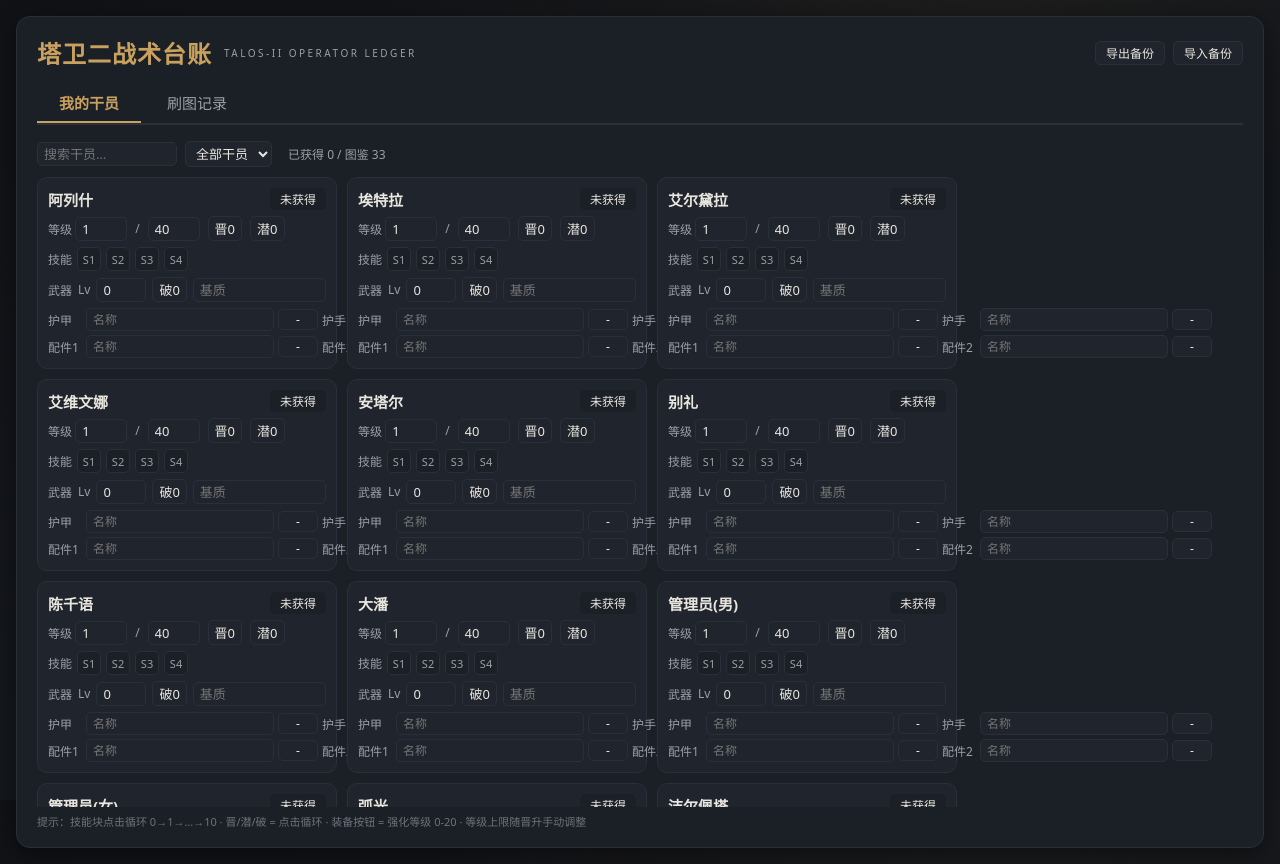
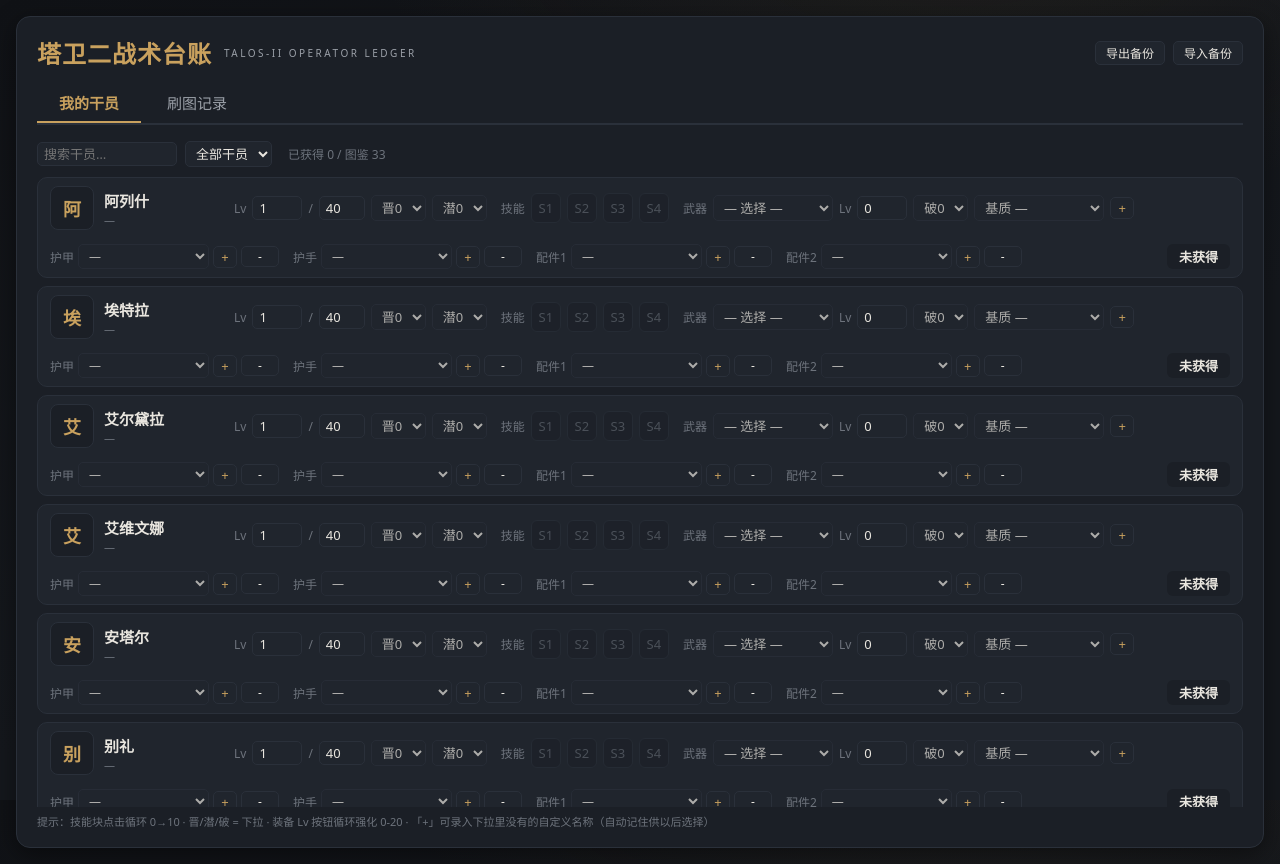
Before and after one commit to Icstick/ef-tools, a React (Vite) app: page / in a window 1280 px wide. Built offline with nearby package versions, Linux system fonts and the light colour scheme.

Commit message:
feat: 行卡布局 — 每角色一行(头像位/身份/等级/晋潜下拉/4技能块/武器+基质/装备4件下拉+自定义+)

```diff
--- /dev/null
+++ b/public/data/lists.json
@@ -0,0 +1,38 @@
+{
+ "weapons": [
+  "点心时刻",
+  "苦难的尽头",
+  "寒夜幽影",
+  "黄金时代",
+  "遥望",
+  "曜夜的首演",
+  "联结点",
+  "四二式·肃阵",
+  "灯火使命",
+  "幻想苦痛"
+ ],
+ "equips": [
+  "险关通信器",
+  "险关手甲",
+  "险关装甲",
+  "长息加固板·壹型",
+  "浊流切割炬·壹型",
+  "集成实训突袭护甲",
+  "集成实训突袭护手",
+  "集成实训突袭刺刀",
+  "集成实训医疗护甲",
+  "集成实训医疗护手"
+ ],
+ "matrix": [
+  "无瑕基质·效益",
+  "无瑕基质·流转",
+  "无瑕基质·夜幕",
+  "无瑕基质·迸发",
+  "无瑕基质·切骨",
+  "无瑕基质·医疗",
+  "无瑕基质·附术",
+  "无瑕基质·残暴",
+  "无瑕基质·巧技",
+  "无瑕基质·昂扬"
+ ]
+}
--- a/src/main.jsx
+++ b/src/main.jsx
@@ -12,8 +12,10 @@ const TABS = [
 function App() {
   const [tab, setTab] = useState('roster')
   const [ops, setOps] = useState(null)
+  const [lists, setLists] = useState(null)
   useEffect(() => {
     fetch('data/ops.json').then(r => r.json()).then(setOps).catch(() => setOps({ error: true }))
+    fetch('data/lists.json').then(r => r.json()).then(setLists).catch(() => {})
   }, [])
   return (
     <div style={{ padding: 16, maxWidth: 1280, margin: '0 auto' }}>
@@ -33,7 +35,7 @@ function App() {
         </nav>
         {!ops && <div style={{ color: 'var(--muted)' }}>加载干员数据…</div>}
         {ops && ops.error && <div style={{ color: 'var(--warn)' }}>数据加载失败</div>}
-        {ops && !ops.error && <>{tab === 'roster' && <RosterPage ops={ops} />}{tab === 'farm' && <FarmPage />}</>}
+        {ops && !ops.error && lists && <>{tab === 'roster' && <RosterPage ops={ops} lists={lists} />}{tab === 'farm' && <FarmPage />}</>}
       </div>
     </div>
   )
--- a/src/pages/Roster.jsx
+++ b/src/pages/Roster.jsx
@@ -1,25 +1,26 @@
 import React, { useMemo, useState } from 'react'
 import { roster, save } from '../lib/store'
 
-// 每干员练度模型：
-// { lv, cap, promo(晋升), pot(潜能 0-6), skills:[s1..s4 0-10], wpn:{lv,promo,matrix}, eq:{armor,glove,acc1,acc2:{n,lv}} }
+// 练度模型：{ lv, cap, promo(晋升), pot(潜能), skills:[4×0-10], wpn:{name,lv,promo,matrix}, eq:{armor,glove,acc1,acc2:{name,lv}} }
 const blank = () => ({
   lv: 1, cap: 40, promo: 0, pot: 0,
   skills: [0, 0, 0, 0],
-  wpn: { lv: 0, promo: 0, matrix: '' },
-  eq: { armor: { n: '', lv: 0 }, glove: { n: '', lv: 0 }, acc1: { n: '', lv: 0 }, acc2: { n: '', lv: 0 } },
+  wpn: { name: '', lv: 0, promo: 0, matrix: '' },
+  eq: { armor: { name: '', lv: 0 }, glove: { name: '', lv: 0 }, acc1: { name: '', lv: 0 }, acc2: { name: '', lv: 0 } },
 })
-const MATRIX_SUGGEST = ['无瑕基质·效益', '无瑕基质·流转', '无瑕基质·夜幕', '无瑕基质·迸发', '无瑕基质·切骨', '无瑕基质·医疗', '无瑕基质·附术', '无瑕基质·残暴', '无瑕基质·巧技', '无瑕基质·昂扬', '精良基质·', '普通基质·']
-const EQ_LABEL = { armor: '护甲', glove: '护手', acc1: '配件1', acc2: '配件2' }
+const EQ_SLOTS = [
+  ['armor', '护甲'], ['glove', '护手'], ['acc1', '配件1'], ['acc2', '配件2'],
+]
 const cell = { background: 'var(--panel2)', border: '1px solid var(--line)', color: 'var(--text)', borderRadius: 5, padding: '2px 6px', fontSize: 13 }
-const small = { fontSize: 12, color: 'var(--muted)' }
+const numS = { ...cell, width: 50 }
+const lab = { fontSize: 12, color: 'var(--dim)' }
 
-export default function RosterPage({ ops }) {
+export default function RosterPage({ ops, lists }) {
   const [my, setMy] = useState(roster)
   const [q, setQ] = useState('')
   const [ownF, setOwnF] = useState('all')
+  const [wExtra, setWExtra] = useState({}) // 自定义武器/装备/基质记忆（并入下拉建议）
   const set = (name, patch) => { const m = { ...my, [name]: { ...blank(), ...(my[name] || {}), ...patch } }; setMy(m); save('roster', m) }
-  // 深路径写入：以默认值+现有值合并（防未建档/部分建档丢字段，如 eq 的其它槽位）
   const setDeep = (name, path, val) => {
     if (path.length === 1) return set(name, { [path[0]]: val })
     const base = blank()[path[0]]
@@ -27,17 +28,27 @@ export default function RosterPage({ ops }) {
     set(name, { [path[0]]: { ...base, ...cur, [path[1]]: val } })
   }
   const own = (name, val) => { const m = { ...my }; if (val) m[name] = my[name] || blank(); else delete m[name]; setMy(m); save('roster', m) }
-  const cycle = (name, key, max) => { const cur = my[name]?.[key] || 0; set(name, { [key]: (cur + 1) % (max + 1) }) }
   const cycleSkill = (name, idx) => {
-    const s = [...((my[name]?.skills) || [0, 0, 0, 0])]
+    const sk = Array.isArray(my[name]?.skills) ? my[name].skills : [0, 0, 0, 0]
+    const s = [...sk]
     s[idx] = ((s[idx] || 0) + 1) % 11
     set(name, { skills: s })
   }
-  const cycleEq = (name, slot) => {
-    const cur = (my[name]?.eq?.[slot] || { n: '', lv: 0 })
-    const next = { ...cur, lv: ((cur.lv || 0) + 1) % 21 } // 0-20
-    setDeep(name, ['eq', slot], next)
+  const cycleNum = (name, key, max) => { const cur = my[name]?.[key] || 0; set(name, { [key]: (cur + 1) % (max + 1) }) }
+  const cycleEqLv = (name, slot) => {
+    const cur = (my[name]?.eq?.[slot]) || { name: '', lv: 0 }
+    setDeep(name, ['eq', slot], { name: cur.name || '', lv: ((cur.lv || 0) + 1) % 21 })
   }
+  const remember = (kind, v) => { if (!v) return; const k = kind + 's'; const cur = wExtra[k] || []; if (!cur.includes(v)) { const nx = { ...wExtra, [k]: [...cur, v].slice(-30) }; setWExtra(nx) } }
+  const options = (kind, seed) => {
+    const base = [...(seed || []), ...((wExtra[kind + 's']) || [])]
+    return [...new Set(base)].filter(Boolean)
+  }
+  const customOf = async (kind, apply) => {
+    const v = window.prompt('输入自定义' + (kind === 'weapon' ? '武器' : kind === 'equip' ? '装备' : '基质') + '名称：')
+    if (v && v.trim()) { const nv = v.trim(); remember(kind, nv); apply(nv) }
+  }
+  const plusBtn = { ...cell, cursor: 'pointer', width: 24, padding: '1px 0', fontSize: 13, color: 'var(--gold)' }
   const list = useMemo(() => {
     return Object.values(ops)
       .filter(o => !q || o.name.includes(q))
@@ -53,63 +64,89 @@ export default function RosterPage({ ops }) {
           <option value="own">已获得</option>
           <option value="not">未获得</option>
         </select>
-        <span style={{ ...small, marginLeft: 8 }}>已获得 {Object.keys(my).length} / 图鉴 {Object.keys(ops).length}</span>
+        <span style={{ ...lab, marginLeft: 8 }}>已获得 {Object.keys(my).length} / 图鉴 {Object.keys(ops).length}</span>
       </div>
-      <div style={{ display: 'flex', flexWrap: 'wrap', gap: 10, maxHeight: 'calc(100vh - 170px)', overflowY: 'auto', paddingBottom: 8 }}>
+      <div style={{ maxHeight: 'calc(100vh - 170px)', overflowY: 'auto', paddingBottom: 8, display: 'flex', flexDirection: 'column', gap: 8 }}>
         {list.map(o => {
           const m = my[o.name] || null
           const d = m || blank()
-          const sk = Array.isArray(d.skills) ? d.skills : [0, 0, 0, 0] // 旧数据防御
-          const wpn = d.wpn || { lv: 0, promo: 0, matrix: '' }
-          const eqv = (slot) => (d.eq && d.eq[slot]) || { n: '', lv: 0 }
+          const sk = Array.isArray(d.skills) ? d.skills : [0, 0, 0, 0]
+          const wpn = d.wpn || blank().wpn
+          const eqv = (slot) => (d.eq && d.eq[slot]) || { name: '', lv: 0 }
+          const owned = !!m
           return (
-            <div key={o.name} style={{ border: '1px solid ' + (m ? 'var(--gold2)' : 'var(--line)'), borderRadius: 10, padding: 10, background: m ? 'var(--gold-dim)' : 'var(--panel2)', width: 300, display: 'flex', flexDirection: 'column', gap: 6 }}>
-              <div style={{ display: 'flex', alignItems: 'center', gap: 8 }}>
-                <span style={{ fontWeight: 700, fontSize: 15 }}>{o.name}</span>
-                {o.star ? <span style={{ color: 'var(--gold)', fontSize: 11, letterSpacing: 1 }}>{'★'.repeat(Math.min(o.star, 6))}</span> : null}
-                {(o.prof || o.weapon) && <span style={{ ...small }}>{[o.prof, o.sub, o.weapon].filter(Boolean).join('·')}</span>}
-                <button onClick={() => own(o.name, !m)} style={{ marginLeft: 'auto', padding: '2px 10px', borderRadius: 5, cursor: 'pointer', border: 'none', background: m ? 'var(--gold)' : 'var(--panel)', color: m ? '#101216' : 'var(--text)', fontSize: 12 }}>
-                  {m ? '已获得' : '未获得'}
-                </button>
+            <div key={o.name} style={{ border: '1px solid ' + (owned ? 'var(--gold2)' : 'var(--line)'), borderRadius: 10, padding: '8px 12px', background: owned ? 'rgba(201,161,94,0.05)' : 'var(--panel2)', display: 'flex', gap: 14, alignItems: 'center', flexWrap: 'wrap' }}>
+              {/* 头像 + 身份 */}
+              <div style={{ display: 'flex', alignItems: 'center', gap: 10, minWidth: 170 }}>
+                {o.avatar
+                  ? <img src={o.avatar} alt="" style={{ width: 44, height: 44, borderRadius: 8, objectFit: 'cover', background: 'var(--panel)' }} />
+                  : <span style={{ width: 44, height: 44, borderRadius: 8, background: 'var(--panel)', border: '1px solid var(--line)', display: 'grid', placeItems: 'center', color: 'var(--gold)', fontWeight: 700, fontSize: 18 }}>{o.name[0]}</span>}
+                <span style={{ display: 'grid', gap: 1 }}>
+                  <span style={{ fontWeight: 700, fontSize: 15 }}>{o.name}</span>
+                  <span style={{ fontSize: 11, color: 'var(--dim)' }}>{[o.prof, o.sub, o.weapon, o.camp].filter(Boolean).join(' · ') || '—'}</span>
+                </span>
               </div>
-              <div style={{ display: 'flex', gap: 8, alignItems: 'center', flexWrap: 'wrap' }}>
-                <label style={small}>等级 <input type="number" min={1} max={200} value={d.lv} onChange={e => set(o.name, { lv: Math.max(1, Number(e.target.value) || 1) })} style={{ ...cell, width: 52 }} /></label>
-                <span style={small}>/</span>
-                <input type="number" min={1} max={200} value={d.cap} onChange={e => set(o.name, { cap: Math.max(1, Number(e.target.value) || 1) })} title="当前阶段等级上限" style={{ ...cell, width: 52 }} />
-                <button onClick={() => cycle(o.name, 'promo', 6)} title="晋升/突破阶段" style={{ ...cell, cursor: 'pointer' }}>晋{d.promo}</button>
-                <button onClick={() => cycle(o.name, 'pot', 6)} title="潜能" style={{ ...cell, cursor: 'pointer' }}>潜{d.pot}</button>
+              {/* 等级 / 晋升 / 潜能 */}
+              <div style={{ display: 'flex', gap: 6, alignItems: 'center', flexWrap: 'wrap' }}>
+                <span style={lab}>Lv</span>
+                <input type="number" min={1} max={200} value={d.lv} disabled={!owned} onChange={e => set(o.name, { lv: Math.max(1, Number(e.target.value) || 1) })} style={numS} />
+                <span style={lab}>/</span>
+                <input type="number" min={1} max={200} value={d.cap} disabled={!owned} title="当前阶段上限" onChange={e => set(o.name, { cap: Math.max(1, Number(e.target.value) || 1) })} style={{ ...numS, width: 46 }} />
+                <select value={d.promo} disabled={!owned} onChange={e => set(o.name, { promo: Number(e.target.value) })} style={cell} title="晋升">
+                  {[0, 1, 2, 3, 4, 5, 6].map(p => <option key={p} value={p}>晋{p}</option>)}
+                </select>
+                <select value={d.pot} disabled={!owned} onChange={e => set(o.name, { pot: Number(e.target.value) })} style={cell} title="潜能">
+                  {[0, 1, 2, 3, 4, 5, 6].map(p => <option key={p} value={p}>潜{p}</option>)}
+                </select>
               </div>
-              <div style={{ display: 'flex', gap: 5, alignItems: 'center' }}>
-                <span style={small}>技能</span>
+              {/* 技能 4 个 */}
+              <div style={{ display: 'flex', gap: 6, alignItems: 'center' }}>
+                <span style={lab}>技能</span>
                 {[0, 1, 2, 3].map(i => (
-                  <span key={i} title={'技能' + (i + 1) + '：点击循环 1-10（0=未练）'} onClick={() => cycleSkill(o.name, i)} style={{ position: 'relative', cursor: 'pointer', width: 24, height: 24, borderRadius: 5, background: 'var(--panel)', border: '1px solid ' + (sk[i] ? 'var(--gold)' : 'var(--line)'), display: 'inline-flex', alignItems: 'center', justifyContent: 'center', fontSize: 11, color: 'var(--muted)' }}>
-                    S{i + 1}
-                    {sk[i] > 0 && <span style={{ position: 'absolute', right: -6, bottom: -6, background: sk[i] >= 10 ? 'var(--gold)' : 'var(--panel)', color: sk[i] >= 10 ? '#101216' : 'var(--gold)', fontSize: 10, lineHeight: '13px', padding: '0 4px', borderRadius: 7, fontWeight: 700 }}>{sk[i]}</span>}
+                  <span key={i} title={'技能' + (i + 1) + '：点击循环 0→1→…→10'} onClick={() => owned && cycleSkill(o.name, i)} style={{ position: 'relative', cursor: owned ? 'pointer' : 'default', width: 30, height: 30, borderRadius: 6, background: 'var(--panel)', border: '1px solid ' + (sk[i] ? 'var(--gold)' : 'var(--line)'), display: 'inline-flex', alignItems: 'center', justifyContent: 'center', fontSize: 13, color: 'var(--dim)', opacity: owned ? 1 : 0.55 }}>
+                    {o.skillIcons && o.skillIcons[i] ? <img src={o.skillIcons[i]} alt="" style={{ width: 26, height: 26, borderRadius: 4 }} /> : 'S' + (i + 1)}
+                    {sk[i] > 0 && <span style={{ position: 'absolute', right: -6, bottom: -6, background: sk[i] >= 10 ? 'var(--gold)' : 'var(--panel)', color: sk[i] >= 10 ? '#101216' : 'var(--gold)', fontSize: 10, lineHeight: '14px', padding: '0 4px', borderRadius: 8, fontWeight: 700 }}>{sk[i]}</span>}
                   </span>
                 ))}
               </div>
-              <div style={{ display: 'flex', gap: 6, alignItems: 'center', flexWrap: 'wrap', fontSize: 13 }}>
-                <span style={small}>武器</span>
-                <span style={small}>Lv</span><input type="number" min={0} max={200} value={wpn.lv} onChange={e => setDeep(o.name, ['wpn', 'lv'], Math.max(0, Number(e.target.value) || 0))} style={{ ...cell, width: 50 }} />
-                <button onClick={() => setDeep(o.name, ['wpn', 'promo'], ((wpn.promo || 0) + 1) % 7)} title="武器突破/精炼" style={{ ...cell, cursor: 'pointer' }}>破{wpn.promo}</button>
-                <input list="matrix-sug" value={wpn.matrix} onChange={e => setDeep(o.name, ['wpn', 'matrix'], e.target.value)} placeholder="基质" style={{ ...cell, flex: 1, minWidth: 120 }} />
-                <datalist id="matrix-sug">{MATRIX_SUGGEST.map(s => <option key={s} value={s} />)}</datalist>
+              {/* 武器 + 基质 */}
+              <div style={{ display: 'flex', gap: 6, alignItems: 'center', flexWrap: 'wrap' }}>
+                <span style={lab}>武器</span>
+                <select value={wpn.name} disabled={!owned} onChange={e => { const v = e.target.value; remember('weapon', v); setDeep(o.name, ['wpn', 'name'], v) }} style={{ ...cell, minWidth: 120 }}>
+                  <option value="">— 选择 —</option>
+                  {(options('weapon', lists.weapons)).map(w => <option key={w} value={w}>{w}</option>)}
+                </select>
+                <span style={lab}>Lv</span>
+                <input type="number" min={0} max={200} value={wpn.lv} disabled={!owned} onChange={e => setDeep(o.name, ['wpn', 'lv'], Math.max(0, Number(e.target.value) || 0))} style={numS} />
+                <select value={wpn.promo} disabled={!owned} onChange={e => setDeep(o.name, ['wpn', 'promo'], Number(e.target.value))} style={cell}>
+                  {[0, 1, 2, 3, 4, 5, 6].map(p => <option key={p} value={p}>破{p}</option>)}
+                </select>
+                <select value={wpn.matrix} disabled={!owned} onChange={e => { const v = e.target.value; remember('matrix', v); setDeep(o.name, ['wpn', 'matrix'], v) }} style={{ ...cell, minWidth: 130 }}>
+                  <option value="">基质 —</option>
+                  {options('matrix', lists.matrix).map(w => <option key={w} value={w}>{w}</option>)}
+                </select>
+                <button onClick={() => customOf('matrix', (v) => setDeep(o.name, ['wpn', 'matrix'], v))} title="自定义基质名" style={plusBtn}>+</button>
               </div>
-              <div style={{ display: 'grid', gridTemplateColumns: '1fr 1fr', gap: 4 }}>
-                {Object.entries(EQ_LABEL).map(([slot, lab]) => (
-                  <span key={slot} style={{ display: 'flex', gap: 4, alignItems: 'center' }}>
-                    <span style={{ ...small, width: 34 }}>{lab}</span>
-                    <input value={eqv(slot).n} placeholder="名称" onChange={e => setDeep(o.name, ['eq', slot], { ...d.eq[slot], n: e.target.value })} style={{ ...cell, flex: 1, minWidth: 0, fontSize: 12 }} />
-                    <button onClick={() => cycleEq(o.name, slot)} title="装备强化等级 0-20" style={{ ...cell, cursor: 'pointer', width: 40, padding: '1px 0', fontSize: 12 }}>{eqv(slot).lv || '-'}</button>
-                  </span>
-                ))}
-              </div>
-              {m && (o.camp || o.race || o.get) && <div style={{ ...small, fontSize: 11 }}>{[o.race, o.camp, o.get].filter(Boolean).join(' · ')}</div>}
+              {/* 装备 4 件 */}
+              {EQ_SLOTS.map(([slot, labName]) => (
+                <span key={slot} style={{ display: 'flex', gap: 4, alignItems: 'center' }}>
+                  <span style={lab}>{labName}</span>
+                  <select value={eqv(slot).name} disabled={!owned} onChange={e => { const v = e.target.value; remember('equip', v); setDeep(o.name, ['eq', slot], { ...eqv(slot), name: v }) }} style={{ ...cell, minWidth: 110, fontSize: 12 }}>
+                    <option value="">—</option>
+                    {options('equip', lists.equips).map(w => <option key={w} value={w}>{w}</option>)}
+                  </select>
+                  <button onClick={() => customOf('equip', (v) => setDeep(o.name, ['eq', slot], { ...eqv(slot), name: v }))} title="自定义装备名" style={plusBtn}>+</button>
+                  <button onClick={() => owned && cycleEqLv(o.name, slot)} title="强化 0-20" disabled={!owned} style={{ ...cell, cursor: owned ? 'pointer' : 'default', width: 38, padding: '1px 0', fontSize: 12 }}>{eqv(slot).lv || '-'}</button>
+                </span>
+              ))}
+              <button onClick={() => own(o.name, !owned)} style={{ marginLeft: 'auto', padding: '3px 12px', borderRadius: 6, cursor: 'pointer', border: 'none', background: owned ? 'var(--gold)' : 'var(--panel)', color: owned ? '#101216' : 'var(--text)', fontSize: 13, fontWeight: 700 }}>
+                {owned ? '已获得' : '未获得'}
+              </button>
             </div>
           )
         })}
       </div>
-      <div style={{ marginTop: 6, color: 'var(--dim)', fontSize: 11 }}>提示：技能块点击循环 0→1→…→10 · 晋/潜/破 = 点击循环 · 装备按钮 = 强化等级 0-20 · 等级上限随晋升手动调整</div>
+      <div style={{ marginTop: 6, color: 'var(--dim)', fontSize: 11 }}>提示：技能块点击循环 0→10 · 晋/潜/破 = 下拉 · 装备 Lv 按钮循环强化 0-20 · 「+」可录入下拉里没有的自定义名称（自动记住供以后选择）</div>
     </div>
   )
 }
```
Also changed, not shown: scripts/e2e-rowcard.mjs (added, +71 -0 lines).
